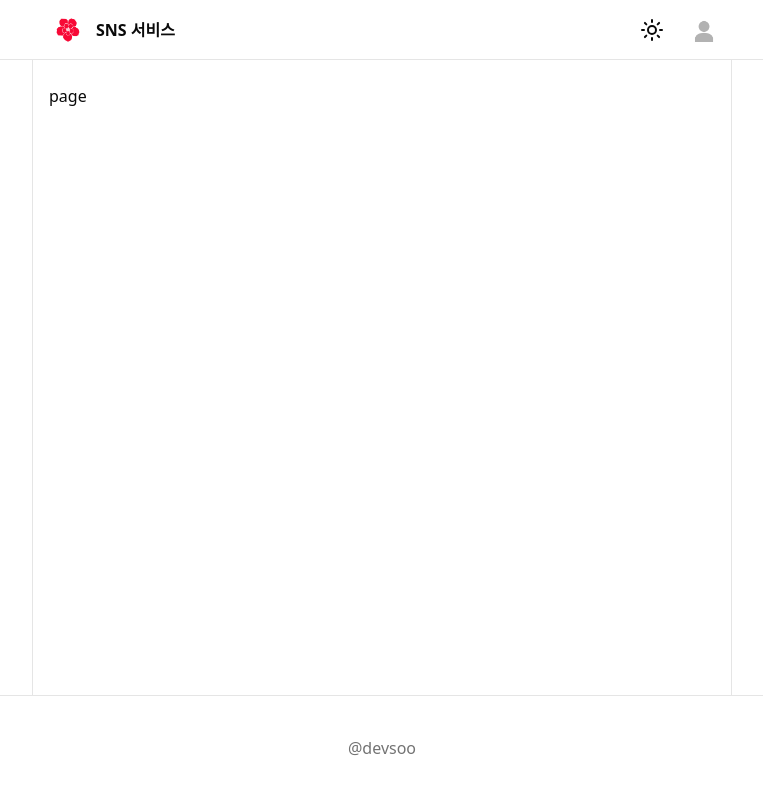
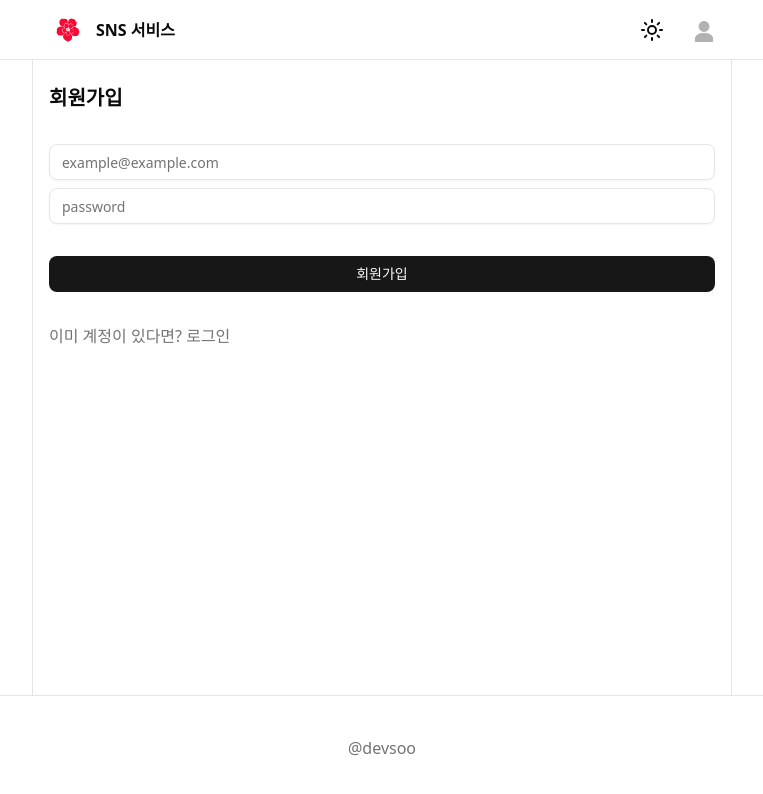
Before and after one commit to suha720/til_next_supabase, a Next.js app: page /signup in a window 1280 px wide. Shown: the top 794 px of the page, without its empty margins (258-1021 px from the left). Built offline with nearby package versions, Linux system fonts and the light colour scheme; no server answers.

Commit message:
[docs] 이메일 회원가입

```diff
--- /dev/null
+++ b/src/apis/auth.ts
@@ -0,0 +1,17 @@
+import supabase from '@/lib/supabase/client';
+
+// Supabase 백엔드에 사용자 이메일 회원가입
+export async function signUpWithEmail({
+  email,
+  password,
+}: {
+  email: string;
+  password: string;
+}) {
+  // 웹브라우저를 이용해서 이메일 회원 가입
+  const { data, error } = await supabase.auth.signUp({ email, password });
+
+  if (error) throw error;
+
+  return data;
+}
--- /dev/null
+++ b/src/apis/create-todo.ts
@@ -0,0 +1,16 @@
+// Todo 를 등록하는 함수 : API 즉, 백엔드 연동용 함수
+export async function createTodo({
+  title,
+  content,
+}: {
+  title: string;
+  content: string;
+}) {
+  const response = await fetch(`서버_URL/api.todos`, {
+    method: 'POST',
+    body: JSON.stringify({ title, content }),
+  });
+  if (!response.ok) throw new Error('할일 등록에 실패');
+
+  const data = await response.json();
+}
--- a/src/app/signup/page.tsx
+++ b/src/app/signup/page.tsx
@@ -1,5 +1,67 @@
+'use client';
+import { Button } from '@/components/ui/button';
+import { Input } from '@/components/ui/input';
+import { useSignUp } from '@/hooks/mutation/useSignUp';
+import Link from 'next/link';
+import { useState } from 'react';
+
 function SignUp() {
-  return <div>page</div>;
+  // 컴포넌트 상태
+  const [email, setEmail] = useState('');
+  const [password, setPassword] = useState('');
+
+  // Mutation Hook 활용하기
+  // 1. 이메일 mutation 훅
+  // mutate : api 호출
+  // isPending : 연속 방지
+  const { mutate, isPending, isError } = useSignUp();
+
+  // 회원가입 버튼 클릭처리
+  const handleSignUpClick = () => {
+    if (!email.trim()) return;
+    if (!password.trim()) return;
+    // supabase 회원가입 처리 코드
+    mutate({ email: email, password: password });
+  };
+
+  return (
+    <div className='flex flex-col gap-8'>
+      <div className='text-xl font-bold'>회원가입</div>
+      <div className='flex flex-col gap-2'>
+        <Input
+          value={email}
+          disabled={isPending}
+          onChange={e => setEmail(e.target.value)}
+          type='email'
+          placeholder='example@example.com'
+        />
+        <Input
+          value={password}
+          disabled={isPending}
+          onChange={e => setPassword(e.target.value)}
+          type='password'
+          placeholder='password'
+        />
+      </div>
+      <div>
+        <Button
+          disabled={isPending}
+          className='w-full'
+          onClick={handleSignUpClick}
+        >
+          {isPending ? '회원등록 중...' : '회원가입'}
+        </Button>
+      </div>
+      <div>
+        <Link
+          href={'/signin'}
+          className='text-muted-foreground hover:underline'
+        >
+          이미 계정이 있다면? 로그인
+        </Link>
+      </div>
+    </div>
+  );
 }
 
 export default SignUp;
--- /dev/null
+++ b/src/hooks/mutation/useCreateTodo.ts
@@ -0,0 +1,48 @@
+import { createTodo } from '@/apis/create-todo';
+import { useMutation, useQuery, useQueryClient } from '@tanstack/react-query';
+
+const useCrateTodo = () => {
+  // 전체 useQuery 로 만든 캐시와
+  // 전체 useMutation 으로 만든 캐시를 관리하는 저장소 참조
+  const queryClient = useQueryClient();
+
+  const { mutate, isPending } = useMutation({
+    mutationFn: createTodo,
+    // 요청이 시작 될때 실행됨.
+    onMutate: () => {
+      console.log('요청 시작');
+    },
+    // 요청이 성공했을때 실행됨
+    // 자동으로 성공된 데이터를 매개변수로 전달을 해줌.
+    onSuccess: newTodo => {
+      console.log('요청 성공');
+      // 데이터 새로읽기 좋은 자리
+      //window.location.reload();
+
+      // 아래는 데이터 전체를 모두 가지고 오므로 부하가 발생할 소지가 있다
+      // queryKey: ['todos'] : 가지고 있던 데이터를 갱신해줘
+      // queryClient.invalidateQueries({ queryKey: ['todos'] });
+
+      // 캐시에 직접 데이터를 추가해주는 방식
+      queryClient.setQueryData<
+        { id: string; title: string; description: string }[]
+      >(['todo'].todo.list, prevTodos => {
+        if (!prevTodos) return [newTodo];
+        return [...prevTodos, newTodo];
+      });
+
+    },
+    // 요청이 실패했을때 실행됨
+    // error 에는 에러가 자동으로 매개변수로 전달됨.
+    onError: error => {
+      console.log('요청 에러', error);
+    },
+    // 요청이 완료되었을 때 실행됨
+    onSettled: () => {
+      console.log('요청 완료');
+    },
+  });
+};
+
+// 외부로 훅 내보내기
+export default useCrateTodo;
--- /dev/null
+++ b/src/hooks/mutation/useSignUp.ts
@@ -0,0 +1,8 @@
+import { signUpWithEmail } from '@/apis/auth';
+import { useMutation } from '@tanstack/react-query';
+
+export function useSignUp() {
+  return useMutation({
+    mutationFn: signUpWithEmail,
+  });
+}
--- a/src/lib/supabase/client.ts
+++ b/src/lib/supabase/client.ts
@@ -6,3 +6,7 @@ const supabaseKey = process.env.NEXT_PUBLIC_SUPABASE_ANON_KEY;
 
 export const createClient = () =>
   createBrowserClient<Database>(supabaseUrl!, supabaseKey!);
+
+// 외부 클라이언트 컴포넌트에서 자유롭게 사용하도록 설정
+const supabase = createClient();
+export default supabase;
```
Also changed, not shown: 1 other file (tests, documents, lock files or other folders).
